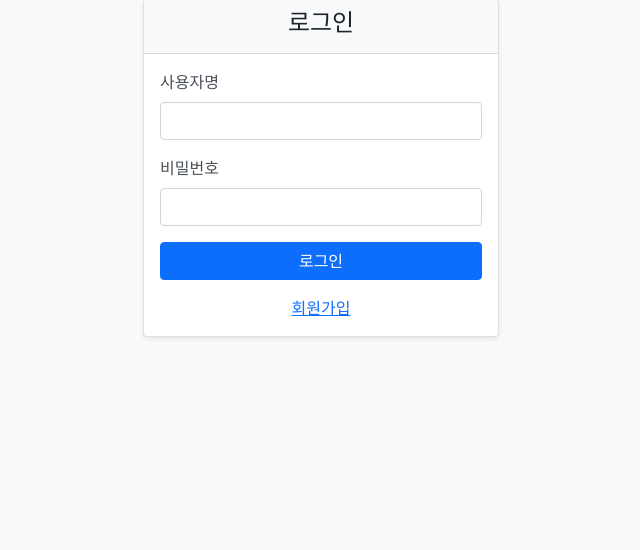
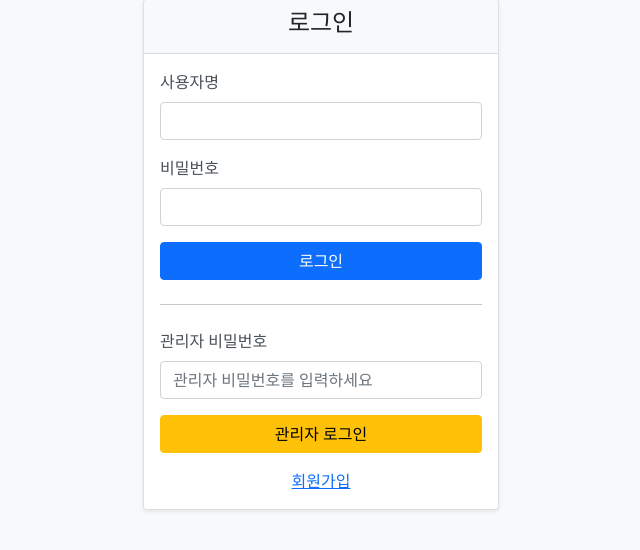
Before and after one commit to sjouble/worktracker, a Flask app: page /login in a window 1280 px wide. Shown: the part 87-637 px from the top of the page, without its empty margins (319-959 px from the left). Run offline with Flask 3, Linux system fonts and the light colour scheme.

Commit message:
로그인 페이지에 관리자 로그인 기능 추가

```diff
--- a/app.py
+++ b/app.py
@@ -52,6 +52,22 @@ def index():
 @app.route('/login', methods=['GET', 'POST'])
 def login():
     if request.method == 'POST':
+        # 관리자 로그인 처리
+        if 'admin_login' in request.form:
+            admin_password = request.form['admin_password']
+
+            if admin_password == '0000':
+                session['user'] = {
+                    'id': 'admin-user-id',
+                    'username': 'admin',
+                    'role': 'admin'
+                }
+                logger.info("관리자 로그인 성공")
+                return redirect(url_for('admin_dashboard'))
+            else:
+                return render_template('login.html', error="관리자 비밀번호가 올바르지 않습니다.")
+
+        # 일반 사용자 로그인 처리
         username = request.form['username']
         password = request.form['password']
 
--- a/templates/login.html
+++ b/templates/login.html
@@ -17,7 +17,7 @@
                 <div class="alert alert-success">{{ success }}</div>
                 {% endif %}
 
-                <form method="POST" autocomplete="on">
+                <form method="POST" autocomplete="on" id="userLoginForm">
                     <div class="mb-3">
                         <label for="username" class="form-label">사용자명</label>
                         <input type="text" class="form-control" id="username" name="username" autocomplete="username" required>
@@ -29,6 +29,17 @@
                     <button type="submit" class="btn btn-primary w-100">로그인</button>
                 </form>
 
+                <hr class="my-4">
+
+                <form method="POST" id="adminLoginForm">
+                    <input type="hidden" name="admin_login" value="true">
+                    <div class="mb-3">
+                        <label for="adminPassword" class="form-label">관리자 비밀번호</label>
+                        <input type="password" class="form-control" id="adminPassword" name="admin_password" placeholder="관리자 비밀번호를 입력하세요">
+                    </div>
+                    <button type="submit" class="btn btn-warning w-100">관리자 로그인</button>
+                </form>
+
                 <div class="text-center mt-3">
                     <a href="{{ url_for('register') }}">회원가입</a>
                 </div>
```
